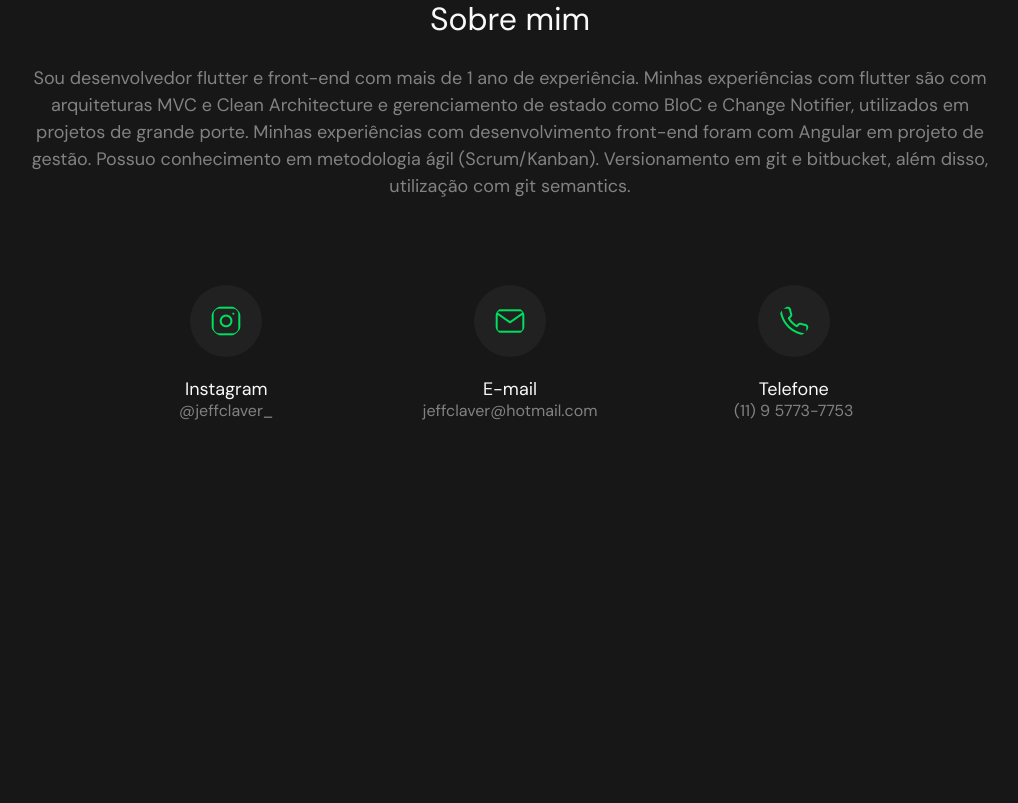
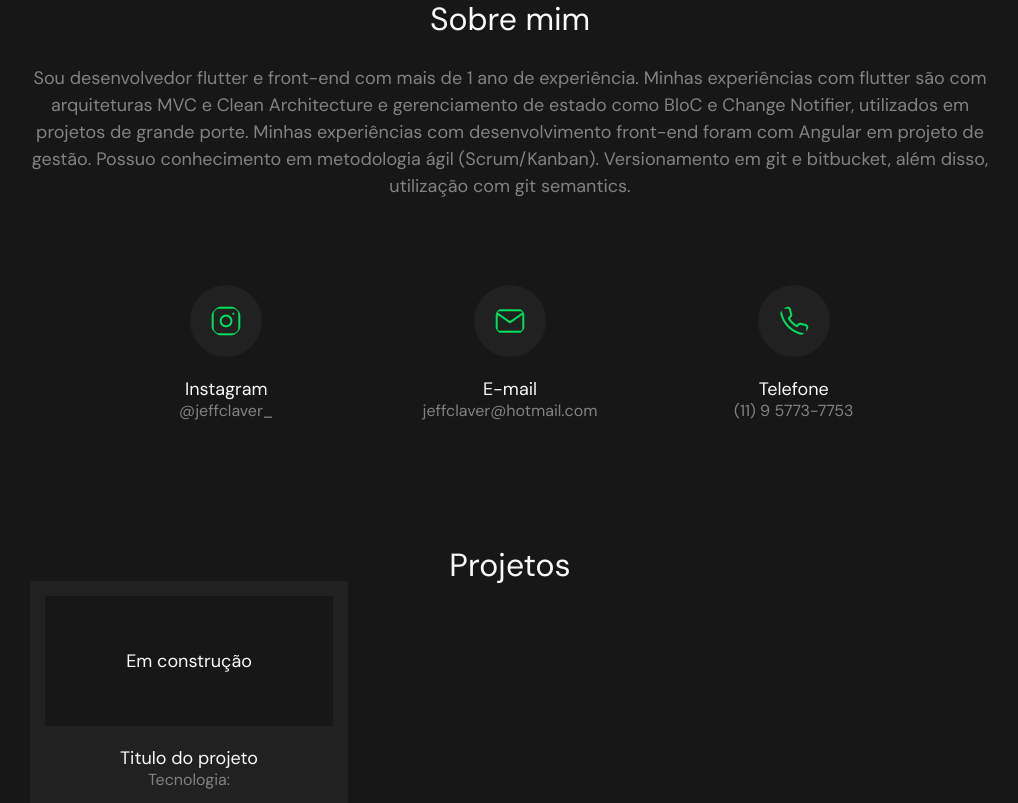
Before and after one commit to jeffclaver/portifolio, a plain HTML site: page index.html in a window 1280 px wide. Shown: the part 648-1451 px from the top of the page, without its empty margins (130-1148 px from the left). Before the commit the page ends 1069 px from the top, so only its background shows below. Drawn offline with Linux system fonts and the light colour scheme.

Commit message:
feat(projects/main): Create an item about projects

```diff
--- a/index.html
+++ b/index.html
@@ -63,6 +63,21 @@
                 </div>
             </div>
         </section>
+        <section class="projects">
+            <h2 class="projects__title">
+                Projetos
+            </h2>
+            <div class="projects__container">
+                <div class="projects__container--image">
+                    <p>Em construção</p>
+                </div>
+                <div class="projects__container--text">
+                    <h3> Titulo do projeto </h3>
+                    <span> Tecnologia: </span>
+                </div>
+            </div>
+
+        </section>
     </main>
 </body>
 
--- a/style/sass/page/portifolio.scss
+++ b/style/sass/page/portifolio.scss
@@ -74,6 +74,7 @@ body {
         }
 
         &--contact {
+            margin-left: 15px;
             background-color: inherit;
             border-color: $grey-200 !important;
             color: $white;
@@ -97,9 +98,10 @@ body {
     }
 
     &__social {
-        margin-top: 85px;
+        margin: 85px 0 130px 0;
         display: flex;
         justify-content: space-evenly;
+
         h3 {
             color: $white;
             font-size: 18px;
@@ -116,6 +118,7 @@ body {
         &--tel {
             width: 100%;
             width: 175px;
+
             img {
                 margin-bottom: 20px;
                 padding: 20px;
@@ -125,3 +128,45 @@ body {
         }
     }
 }
+
+.projects {
+    text-align: center;
+    &__title{
+        font-size: 32px;
+        color: $white;
+    }
+    &__container {
+        width: 100%;
+        max-width: 30%;
+        display: flex;
+        background-color: $grey-400;
+        flex-direction: column;
+        align-self: center;
+        text-align: center;
+        justify-content: center;
+        padding: 15px;
+
+        &--image {
+            height: 130px;
+            background-color: $dark;
+            display: flex;
+            justify-content: center;
+            align-items: center;
+            margin-bottom: 23px;
+            p {
+                font-size: 18px;
+                color: $white;
+            }
+        }
+        &--text{
+            h3{
+                font-size: 18px;
+                color: $white;
+                margin-bottom: 5px;
+            }
+            span{
+                color: $grey;
+            }
+        }
+    }
+}
```
Also changed, not shown: style/style.css, 1 other file.
